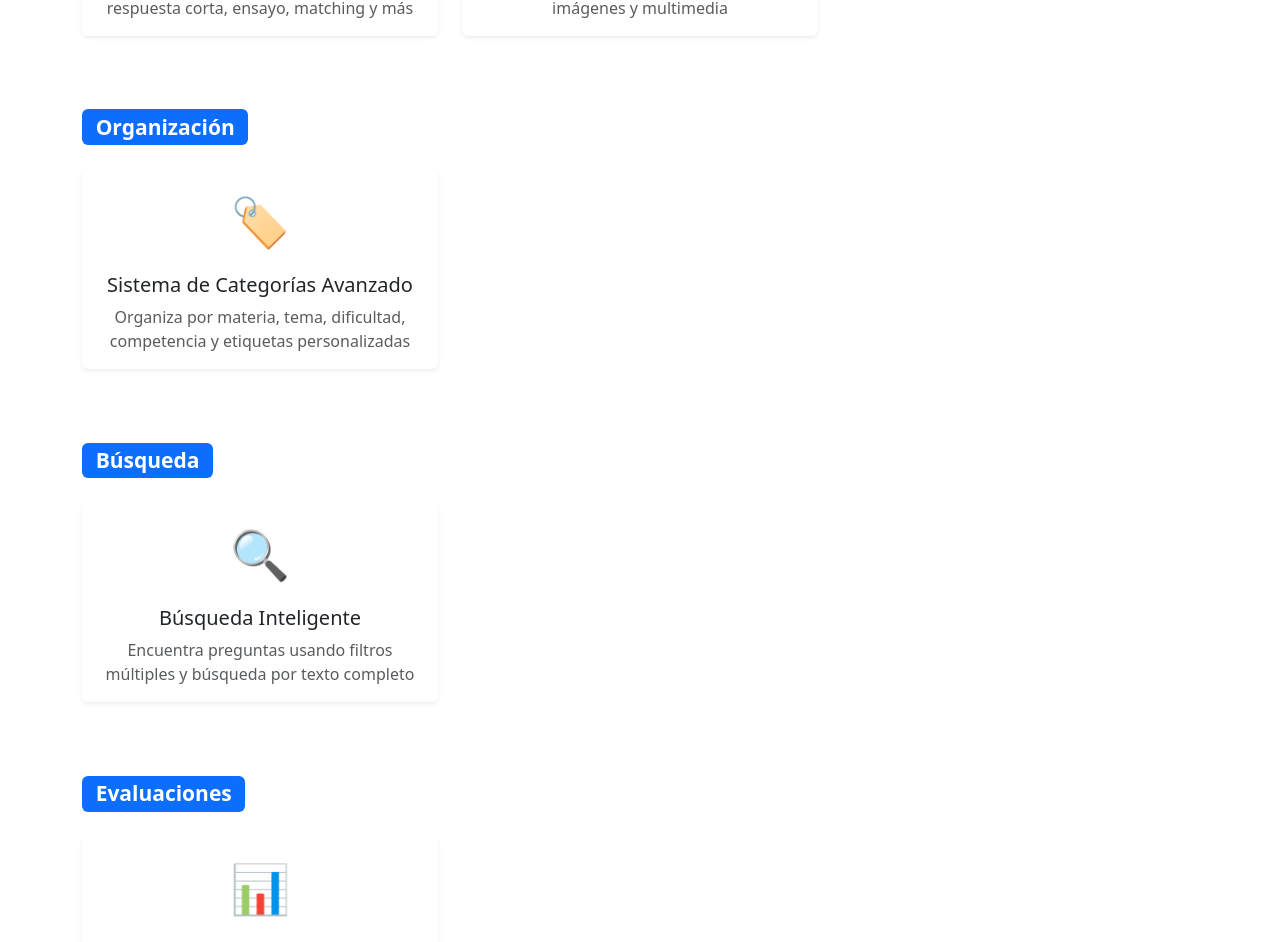
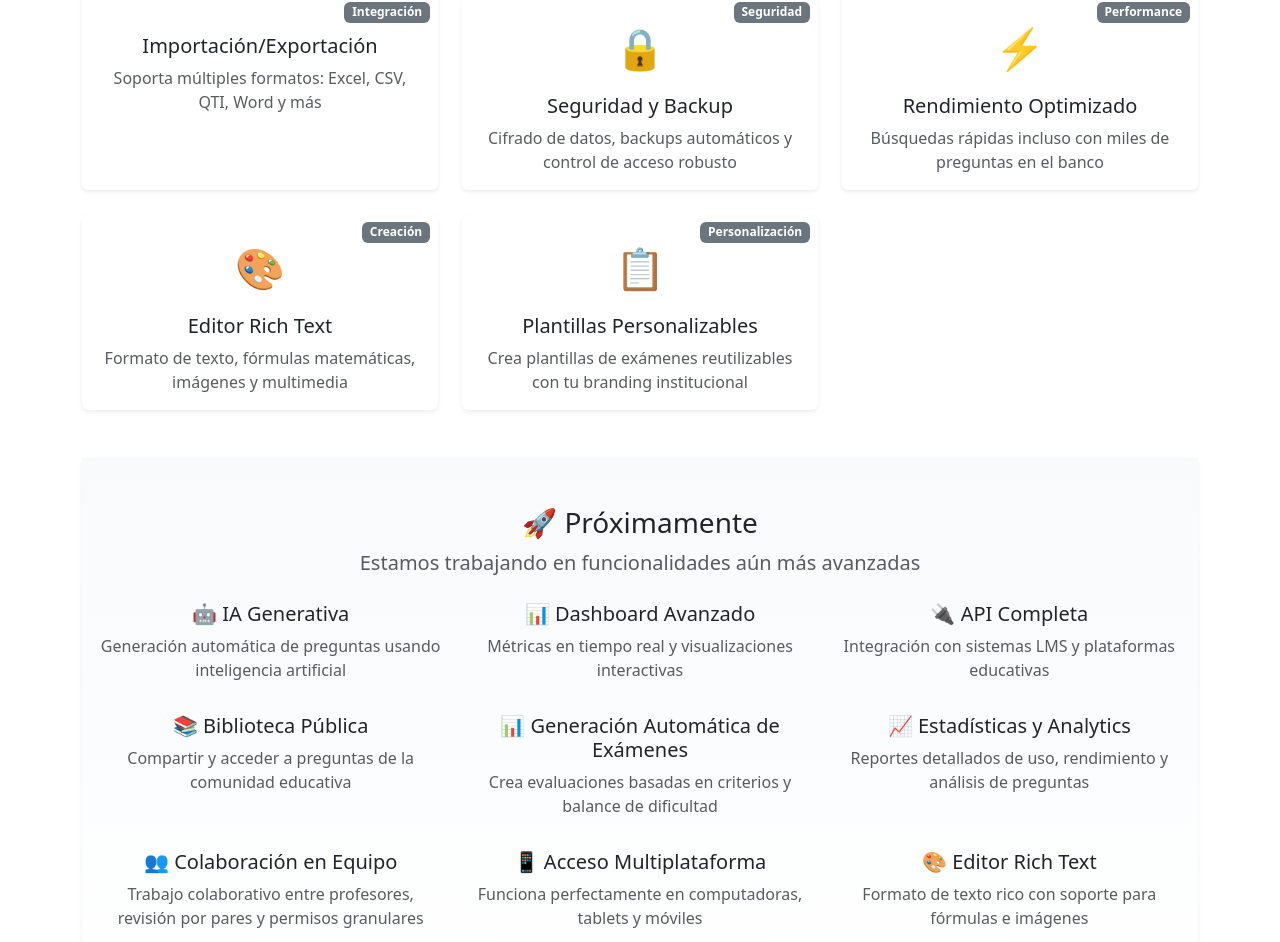
Before and after one commit to cmartinezs/grade, a Next.js app: page /public/features in a window 1280 px wide. Shown: the part 515-1457 px from the top of the page. Built offline with nearby package versions, Linux system fonts and the light colour scheme.

Commit message:
feat: Refactor PublicFeatures component to streamline feature display and enhance UI elements

```diff
--- a/src/app/public/features/page.tsx
+++ b/src/app/public/features/page.tsx
@@ -25,25 +25,7 @@ export default function PublicFeatures() {
       category: "Búsqueda"
     },
     {
-      icon: "📊",
-      title: "Generación Automática de Exámenes",
-      description: "Crea evaluaciones basadas en criterios específicos y balance de dificultad",
-      category: "Evaluaciones"
-    },
-    {
-      icon: "📈",
-      title: "Estadísticas y Analytics",
-      description: "Reportes detallados de uso, rendimiento y análisis de preguntas",
-      category: "Analytics"
-    },
-    {
-      icon: "👥",
-      title: "Colaboración en Equipo",
-      description: "Trabajo colaborativo entre profesores, revisión por pares y permisos granulares",
-      category: "Colaboración"
-    },
-    {
-      icon: "📤",
+      icon: "",
       title: "Importación/Exportación",
       description: "Soporta múltiples formatos: Excel, CSV, QTI, Word y más",
       category: "Integración"
@@ -53,12 +35,6 @@ export default function PublicFeatures() {
       title: "Seguridad y Backup",
       description: "Cifrado de datos, backups automáticos y control de acceso robusto",
       category: "Seguridad"
-    },
-    {
-      icon: "📱",
-      title: "Acceso Multiplataforma",
-      description: "Funciona perfectamente en computadoras, tablets y móviles",
-      category: "Accesibilidad"
     },
     {
       icon: "⚡",
@@ -80,7 +56,7 @@ export default function PublicFeatures() {
     }
   ];
 
-  const categories = [...new Set(features.map(f => f.category))];
+
 
   return (
     <PageWrapper>
@@ -99,62 +75,68 @@ export default function PublicFeatures() {
           </Col>
         </Row>
 
-        {/* Características por Categoría */}
-        {categories.map(category => (
-          <div key={category} className="mb-5">
-            <h3 className="mb-4">
-              <Badge bg="primary" className="me-2">{category}</Badge>
-            </h3>
+        {/* Características: grilla única con badge de categoría */}
+        <Row className="g-4">
+          {features.map((feature, index) => (
+            <Col key={index} md={6} lg={4}>
+              <Card className="h-100 shadow-sm border-0 position-relative">
+                <Badge bg="secondary" className="position-absolute" style={{ top: '0.5rem', right: '0.5rem' }}>{feature.category}</Badge>
+                <Card.Body className="pt-4 text-center">
+                  <div className="mb-3" style={{ fontSize: '2.5rem' }}>{feature.icon}</div>
+                  <Card.Title className="h5">{feature.title}</Card.Title>
+                  <Card.Text className="text-muted">{feature.description}</Card.Text>
+                </Card.Body>
+              </Card>
+            </Col>
+          ))}
+        </Row>
 
-            <Row>
-              {features
-                .filter(feature => feature.category === category)
-                .map((feature, index) => (
-                  <Col key={index} md={6} lg={4} className="mb-4">
-                    <Card className="h-100 shadow-sm border-0">
-                      <Card.Body>
-                        <div className="text-center mb-3">
-                          <span style={{ fontSize: '3rem' }}>{feature.icon}</span>
-                        </div>
-                        <Card.Title className="h5 text-center">
-                          {feature.title}
-                        </Card.Title>
-                        <Card.Text className="text-muted text-center">
-                          {feature.description}
-                        </Card.Text>
-                      </Card.Body>
-                    </Card>
-                  </Col>
-                ))}
-            </Row>
-          </div>
-        ))}
-
-        {/* Próximamente */}
+        {/* Próximamente (mejor contraste) */}
         <Row className="mt-5">
           <Col>
-            <Card className="bg-gradient" style={{ background: 'linear-gradient(45deg, #667eea 0%, #764ba2 100%)' }}>
-              <Card.Body className="text-white text-center py-5">
+            <Card className="border-0 shadow-sm">
+              <Card.Body className="text-dark text-center py-5" style={{ background: 'linear-gradient(180deg, #f8fafc 0%, #ffffff 100%)' }}>
                 <h3>🚀 Próximamente</h3>
-                <p className="lead">
+                <p className="lead text-muted">
                   Estamos trabajando en funcionalidades aún más avanzadas
                 </p>
                 <Row className="mt-4">
-                  <Col md={3}>
+                  <Col md={4} className="mb-3">
                     <h5>🤖 IA Generativa</h5>
-                    <p>Generación automática de preguntas usando inteligencia artificial</p>
+                    <p className="text-muted">Generación automática de preguntas usando inteligencia artificial</p>
                   </Col>
-                  <Col md={3}>
+                  <Col md={4} className="mb-3">
                     <h5>📊 Dashboard Avanzado</h5>
-                    <p>Métricas en tiempo real y visualizaciones interactivas</p>
+                    <p className="text-muted">Métricas en tiempo real y visualizaciones interactivas</p>
                   </Col>
-                  <Col md={3}>
+                  <Col md={4} className="mb-3">
                     <h5>🔌 API Completa</h5>
-                    <p>Integración con sistemas LMS y plataformas educativas</p>
+                    <p className="text-muted">Integración con sistemas LMS y plataformas educativas</p>
                   </Col>
-                  <Col md={3}>
+
+                  <Col md={4} className="mb-3">
                     <h5>📚 Biblioteca Pública</h5>
-                    <p>Compartir y acceder a preguntas de la comunidad educativa</p>
+                    <p className="text-muted">Compartir y acceder a preguntas de la comunidad educativa</p>
+                  </Col>
+                  <Col md={4} className="mb-3">
+                    <h5>📊 Generación Automática de Exámenes</h5>
+                    <p className="text-muted">Crea evaluaciones basadas en criterios y balance de dificultad</p>
+                  </Col>
+                  <Col md={4} className="mb-3">
+                    <h5>📈 Estadísticas y Analytics</h5>
+                    <p className="text-muted">Reportes detallados de uso, rendimiento y análisis de preguntas</p>
+                  </Col>
+                  <Col md={4} className="mb-3">
+                    <h5>👥 Colaboración en Equipo</h5>
+                    <p className="text-muted">Trabajo colaborativo entre profesores, revisión por pares y permisos granulares</p>
+                  </Col>
+                  <Col md={4} className="mb-3">
+                    <h5>📱 Acceso Multiplataforma</h5>
+                    <p className="text-muted">Funciona perfectamente en computadoras, tablets y móviles</p>
+                  </Col>
+                  <Col md={4} className="mb-3">
+                    <h5>🎨 Editor Rich Text</h5>
+                    <p className="text-muted">Formato de texto rico con soporte para fórmulas e imágenes</p>
                   </Col>
                 </Row>
               </Card.Body>
```
